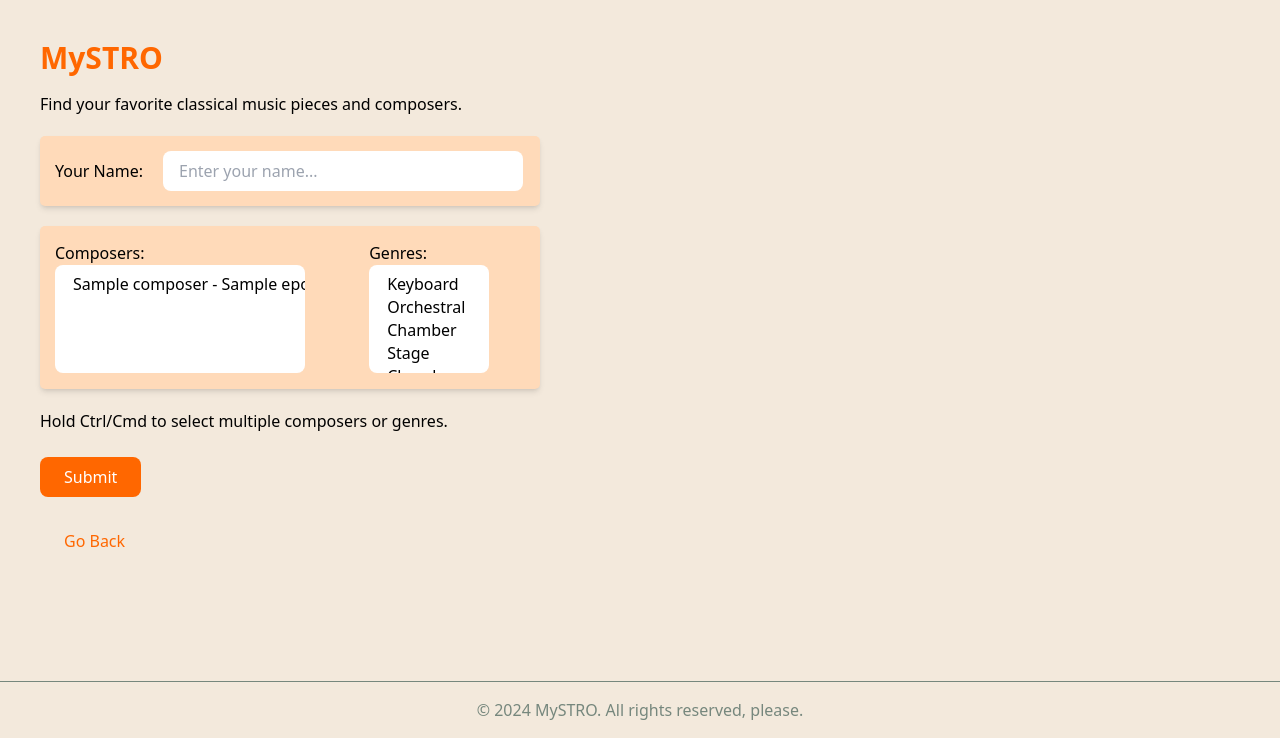
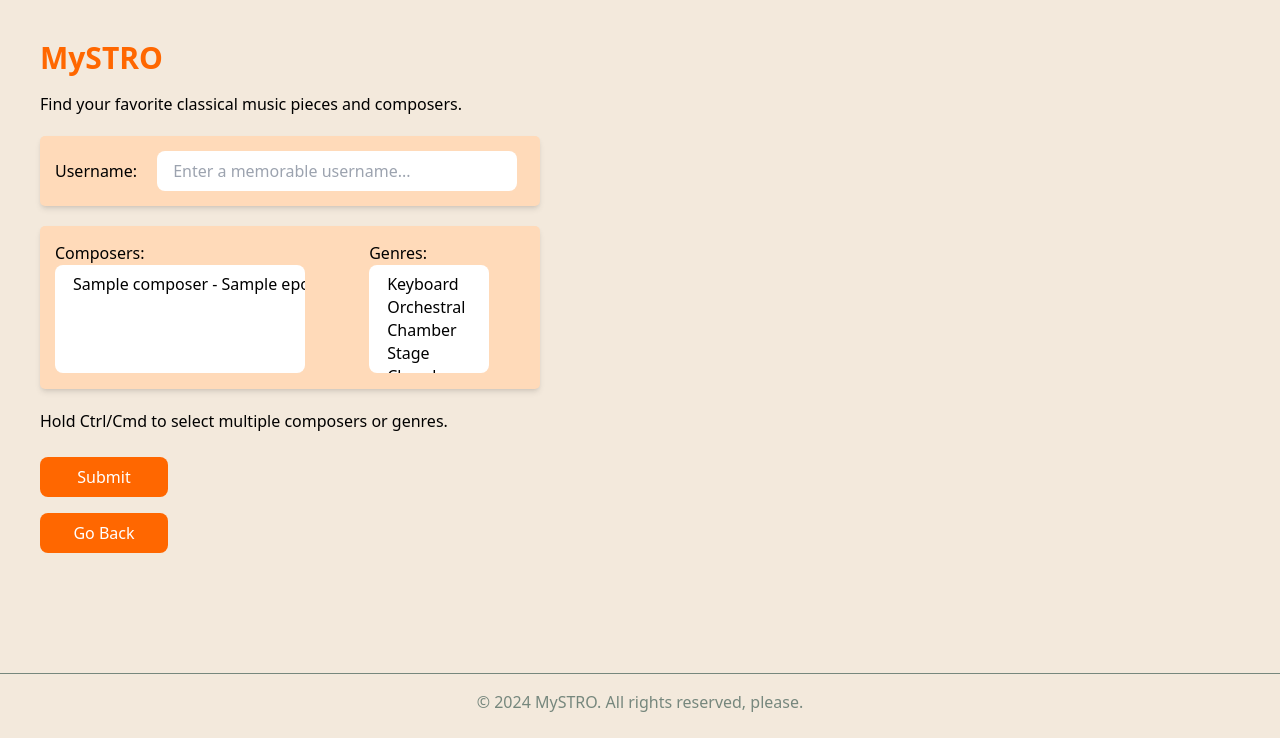
Before and after one commit to aoneillmark/mySTRO, a Flask app: page /form in a window 1280 px wide. Shown: the part 72-810 px from the top of the page. After the commit the page ends 784 px from the top, so only its background shows below. Run offline with Flask 3, Linux system fonts and the light colour scheme; a database or web service that is not in the repository returns one stand-in record (values such as "Sample title"); data that the repository does not hold is empty.

Commit message:
Minor html changes

```diff
--- a/src/templates/form.html
+++ b/src/templates/form.html
@@ -12,10 +12,10 @@
        <form action="{{ url_for('search') }}" method="post">
            <!-- Name Input -->
            <div class="search-box inline-flex items-center gap-4 bg-white p-3 rounded-lg shadow-md mt-4" style="width: 500px">
-               <label class="font-medium whitespace-nowrap" for="name">Your Name:</label>
+               <label class="font-medium whitespace-nowrap" for="name">Username:</label>
                <input type="text" id="name" name="name" required
                    class="border border-gray-300 rounded-lg px-4 py-2 focus:ring-2 focus:ring-pumpkin focus:outline-none"
-                   placeholder="Enter your name..." style="width: 360px">
+                   placeholder="Enter a memorable username..." style="width: 360px">
            </div>
 
            <!-- Composers and Genres in same box -->
@@ -44,18 +44,20 @@
                <p class="text-sm text-gray-600 mt-1">Hold Ctrl/Cmd to select multiple composers or genres.</p>
            </div>
 
+           <div class="mt-6">
                <button type="submit"
-               class="bg-pumpkin text-white px-6 py-2 rounded-lg hover:bg-opacity-90 mt-6">
+                   class="bg-pumpkin text-white px-6 py-2 rounded-lg hover:bg-opacity-90 w-32">
                    Submit
                </button>
+           </div>
        </form>
-   {% endif %}
 
-   <div class="mt-6">
+       <div class="mt-4">
            <a href="{{ url_for('hello_world') }}"
-           class="inline-block text-pumpkin border border-pumpkin px-6 py-2 rounded-lg hover:bg-pumpkin hover:text-white">
+               class="inline-block bg-pumpkin text-white px-6 py-2 rounded-lg hover:bg-opacity-90 w-32 text-center">
                Go Back
            </a>
        </div>
+   {% endif %}
 </div>
 {% endblock %}
--- a/src/templates/library.html
+++ b/src/templates/library.html
@@ -5,8 +5,9 @@
 {% block content %}
 <div class="bg-linen p-10">
     <h1 class="text-3xl font-bold text-pumpkin">My Library</h1>
+    <p class="text-sm text-gray-600 mt-2 mb-4">Note: Pieces can be deleted from your library using the View (👁) option.</p>
     {% if username_missing %}
-        <p class="text-red-500 mt-4">Please enter your username to view your library.</p>
+        <p class="text-red-500 mt-4">Please enter your username to view your library, and then press Enter.</p>
     {% endif %}
 
     <!-- Username Form -->
```
Lines whose indentation alone changed are shown as unchanged.
